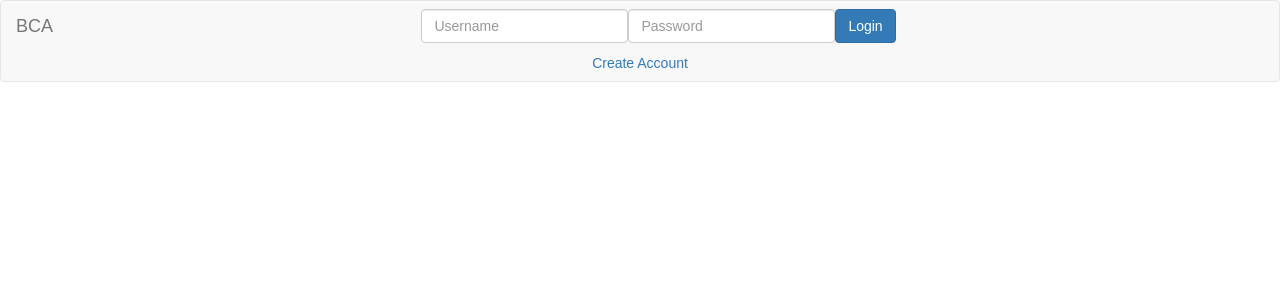
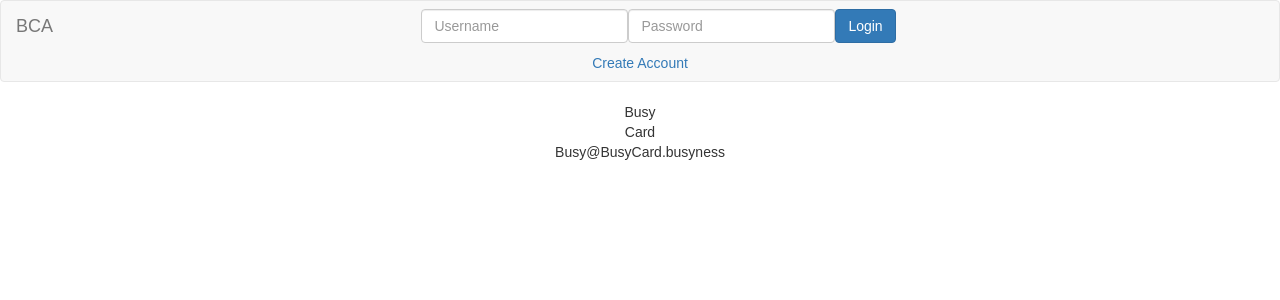
Before and after one commit to WizrdJim/fullstackapp, a React (Create React App) app in the folder app/: page /findcards in a window 1280 px wide. Shown: the top 300 px of the page. Built offline with nearby package versions, Linux system fonts and the light colour scheme.

Commit message:
Added teh findcard page and its tye ins so that I can begin working on the search feature.

```diff
--- a/app/src/App.js
+++ b/app/src/App.js
@@ -21,6 +21,7 @@ class App extends Component {
           <Route path="/signup" component = { Pages.CreateUser } />
           <Route path="/updatecard" component = {Pages.UpdateCard} />
           <Route path="/user" component = {Pages.User} />
+          <Route path="/findcards" component = {Pages.FindCard} />
         </div>
       </div>
     );
--- /dev/null
+++ b/app/src/pages/FindCard.js
@@ -0,0 +1,33 @@
+import React, { Component } from "react";
+import { connect } from 'react-redux';
+import { withRouter } from 'react-router-dom';
+import Card from '../components/Card';
+
+/*
+****The find card component displays the data of nearby cards
+****It allows you to tap on cards and connect or save more for later
+
+*/
+class FindCard extends Component {
+  constructor(props) {
+    super()
+    this.state = {
+    }
+  }
+  render() {
+    return(
+      <div>
+        <Card name = {this.props.card.name} title = {this.props.card.title} link = {this.props.card.link}/>
+      </div>
+    )
+  }
+}
+
+const mapStateToProps = (state) => {
+  return {
+    card: state.card
+  };
+};
+
+FindCard = withRouter(connect( mapStateToProps)(FindCard))
+export default FindCard;
--- a/app/src/pages/UpdateCard.js
+++ b/app/src/pages/UpdateCard.js
@@ -65,10 +65,9 @@ class UpdateCard extends Component {
             <label>Confirm title:</label>
             <input value={this.state.link} type = 'text' placeholder ='Link' onChange={this.handleLink}/>
           </fieldset>
-          <button type = "submit">Update</button>
+          <button type = "submit">FindCard</button>
           {this.renderAlert()}
         </form>
-      <div>UpdateCard</div>
       </div>
     );
   }
--- a/app/src/pages/User.js
+++ b/app/src/pages/User.js
@@ -25,7 +25,7 @@ class User extends Component {
         latitude: crd.latitude,
         longitude: crd.longitude
       });
-      this.props.setLocation(crd);
+      this.props.setLocation(crd, this.props.history);
       console.log(this.props.coords)
       this.setState({
         latitude: this.props.latitude,
@@ -65,5 +65,5 @@ const mapStateToProps = state => {
     coords: state.user
   }
 }
-User = withRouter(connect(mapStateToProps, {setLocation})(User))
+User = withRouter(connect(mapStateToProps, { setLocation })(User));
 export default User;
--- a/app/src/pages/index.js
+++ b/app/src/pages/index.js
@@ -1,5 +1,6 @@
 import CreateUser from './CreateUser';
 import UpdateCard from './UpdateCard';
+import FindCard from './FindCard'
 import Home from './Home';
 import User from './User';
 
@@ -7,5 +8,6 @@ export {
   Home,
   CreateUser,
   UpdateCard,
-  User
+  User,
+  FindCard
 }
```
